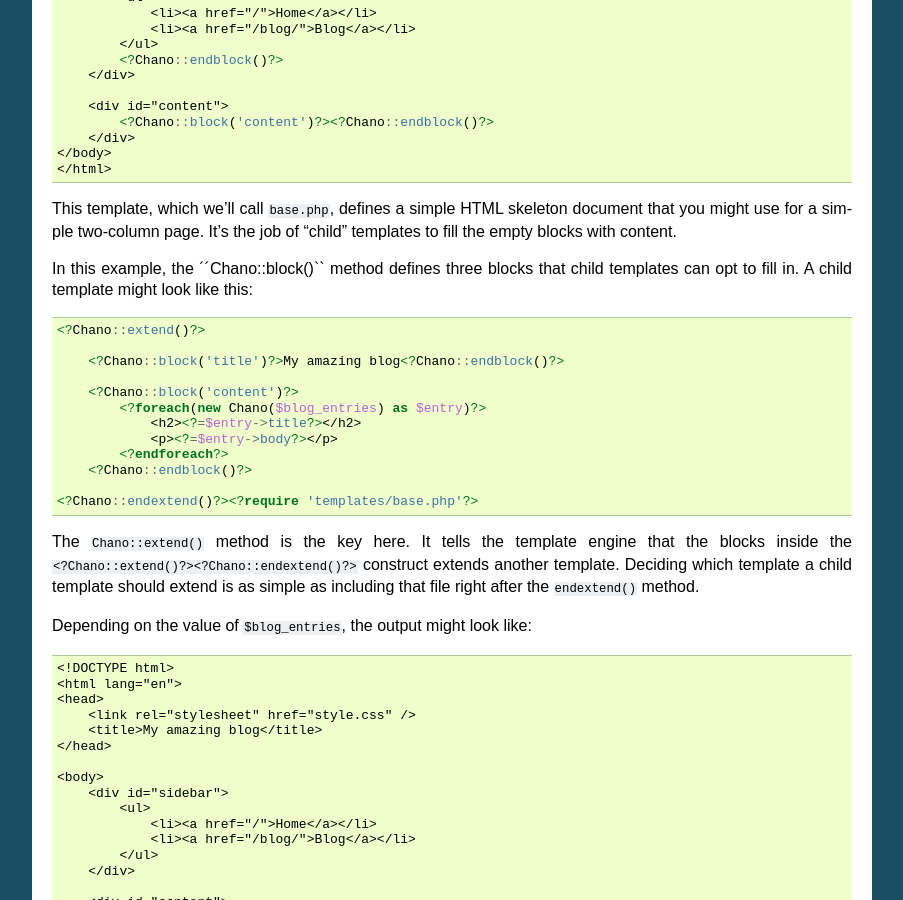
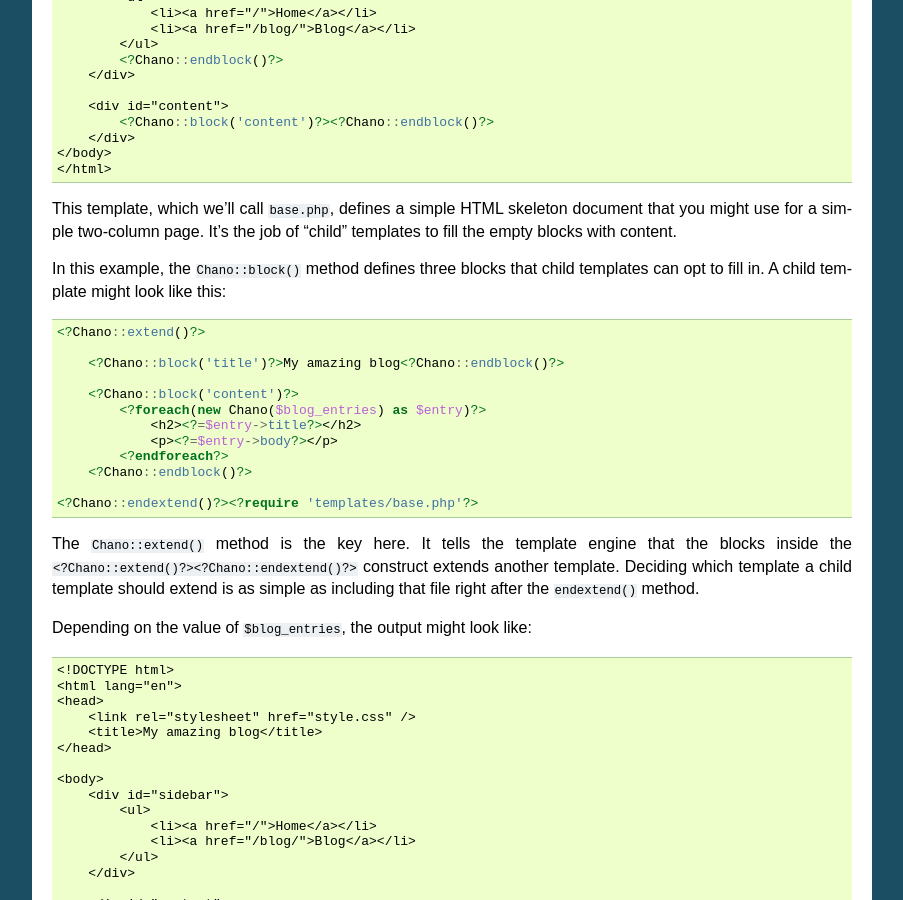
Before and after one commit to runekaagaard/php-chano, a Sphinx documentation site: the page built from docs/inheritance.rst, in a window 1280 px wide and 900 px high, scrolled down 415 px. Shown: the whole window, without its empty margins (198-1101 px from the left). Built offline with Sphinx 7.4.7, drawn with Linux system fonts in a browser that asks for light colours.

Commit message:
Fixing typo in docs.

```diff
--- a/docs/inheritance.rst
+++ b/docs/inheritance.rst
@@ -39,7 +39,7 @@ This template, which we'll call ``base.php``, defines a simple HTML skeleton
 document that you might use for a simple two-column page. It's the job of
 "child" templates to fill the empty blocks with content.
 
-In this example, the ´´Chano::block()`` method defines three blocks that child
+In this example, the ``Chano::block()`` method defines three blocks that child
 templates can opt to fill in. A child template might look like this::
 
     <?Chano::extend()?>
```
